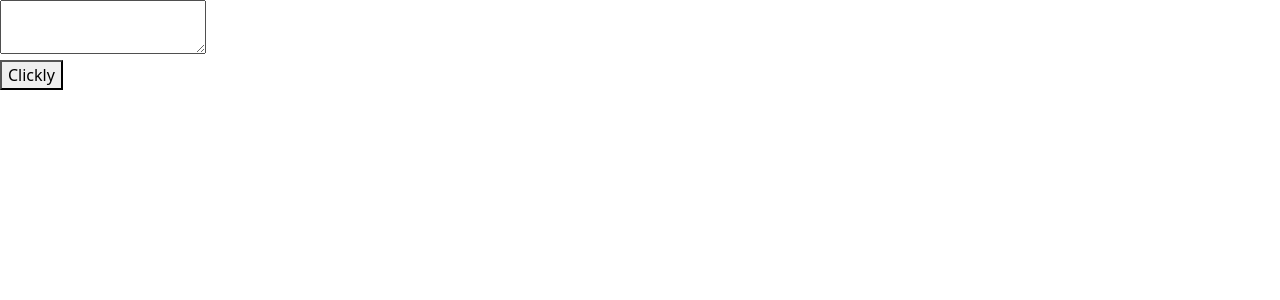
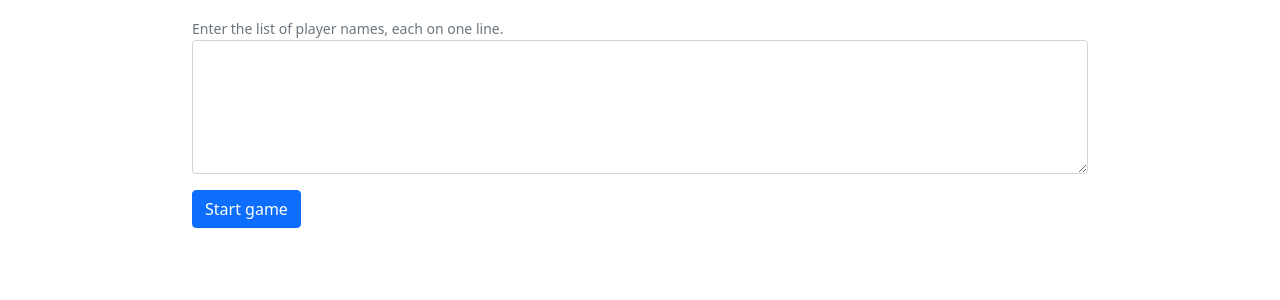
Before and after one commit to errietta/wherewolf, a React (Create React App) app in the folder frontend/: page /game/moderate in a window 1280 px wide. Shown: the top 300 px of the page. Built offline with nearby package versions, Linux system fonts and the light colour scheme.

Commit message:
Styling mainly

```diff
--- a/frontend/src/App.css
+++ b/frontend/src/App.css
@@ -45,6 +45,18 @@
   height: 100%;
 }
 
+.w70 {
+  width: 70%;
+}
+
+.block {
+  display: block
+}
+
+.btn10 {
+  margin-top: 10px !important
+}
+
 /* voting */
 
 .voteLabel {
@@ -84,5 +96,4 @@
   width: 10%;
 }
 
-
 /* */
--- a/frontend/src/components/pages/Game.tsx
+++ b/frontend/src/components/pages/Game.tsx
@@ -1,7 +1,8 @@
 import "bootstrap/dist/css/bootstrap.min.css";
+import { Link, useParams } from "react-router-dom";
 
-import { Player, Voting } from "./Voting";
-import { Link, useParams } from "react-router-dom";
+import { Player } from '../../types';
+import {  Voting } from "./Voting";
 
 function Game() {
   const { id: gameId } = useParams();
--- a/frontend/src/components/pages/Moderation.tsx
+++ b/frontend/src/components/pages/Moderation.tsx
@@ -1,6 +1,9 @@
 import { useState } from "react";
 import { Link } from "react-router-dom";
-import { Player } from "./Voting";
+import Form from 'react-bootstrap/Form';
+import { Button } from 'react-bootstrap';
+
+import { Player } from '../../types';
 
 function splitPlayerList(playerText: string): Player[] {
   // FIXME: determine id some sane way
@@ -14,17 +17,31 @@ function Moderation() {
   if (!playerList.length) {
     return (
       <div className="Moderation">
-				<textarea onChange={(e) => setTextAreaValue(e.target.value)} />
-				<br />
-				<button
-					onClick={(e) =>
+            <Form>
+              <Form.Group className="mx-auto mt-3 mb-3 w70 block" >
+                <Form.Text>
+                  Enter the list of player names, each on one line.
+                </Form.Text>
+
+                <Form.Control
+                as="textarea"
+                rows={5} onChange={(e) => setTextAreaValue(e.target.value)} />
+                <Button
+                  className="mt-3"
+                  variant="primary"
+                  type="button"
+                  id="startGame"
+                  name="startGame"
+                  onClick={() =>
                     textAreaValue && setPlayerList(splitPlayerList(textAreaValue))
                   }
                 >
-					Clickly
-				</button>
+                  Start game
+                </Button>
+              </Form.Group>
+            </Form>
       </div>
-		)
+    );
   }
 
   return <Link to="/game/">Go to game</Link>
--- /dev/null
+++ b/frontend/src/types.tsx
@@ -0,0 +1,4 @@
+export type Player = {
+  id: string;
+  name: string;
+};
```
Also changed, not shown: frontend/src/components/pages/Voting.tsx (+2 -5 lines). Lines whose indentation alone changed are shown as unchanged.
